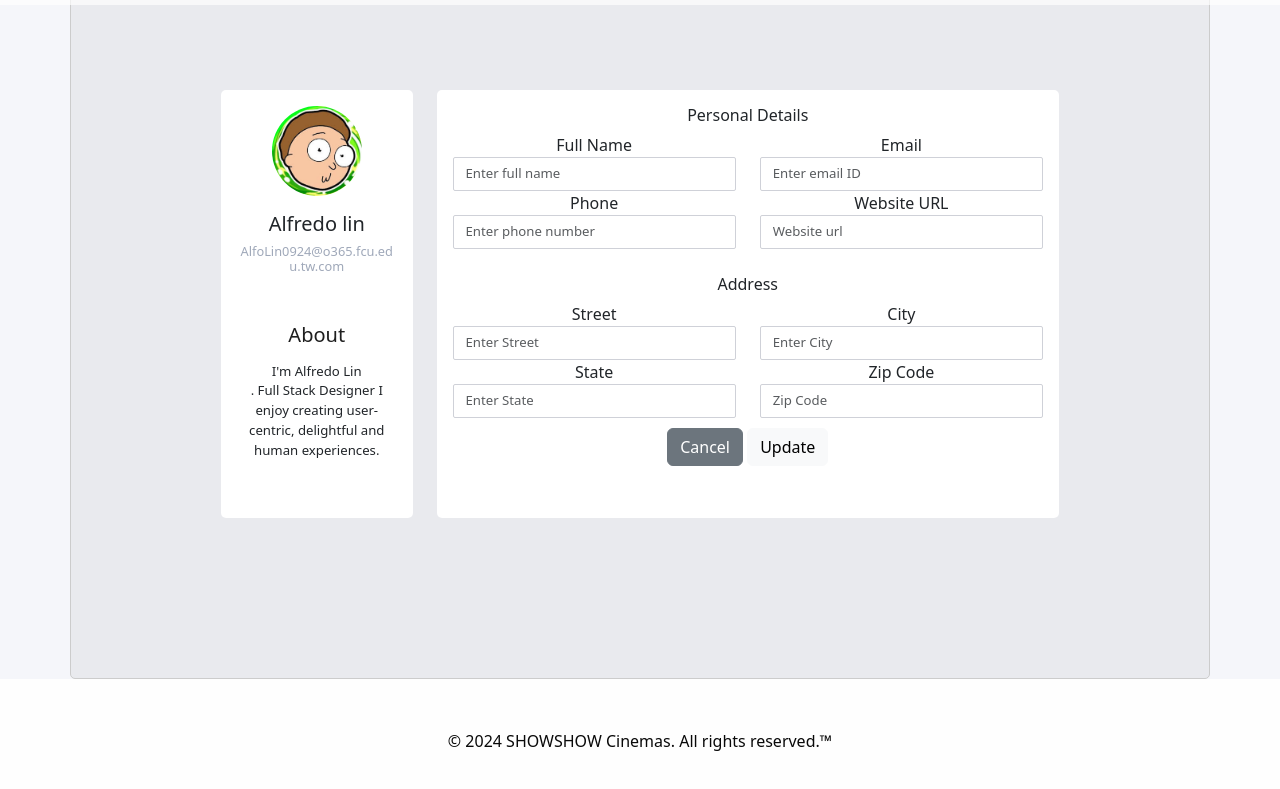
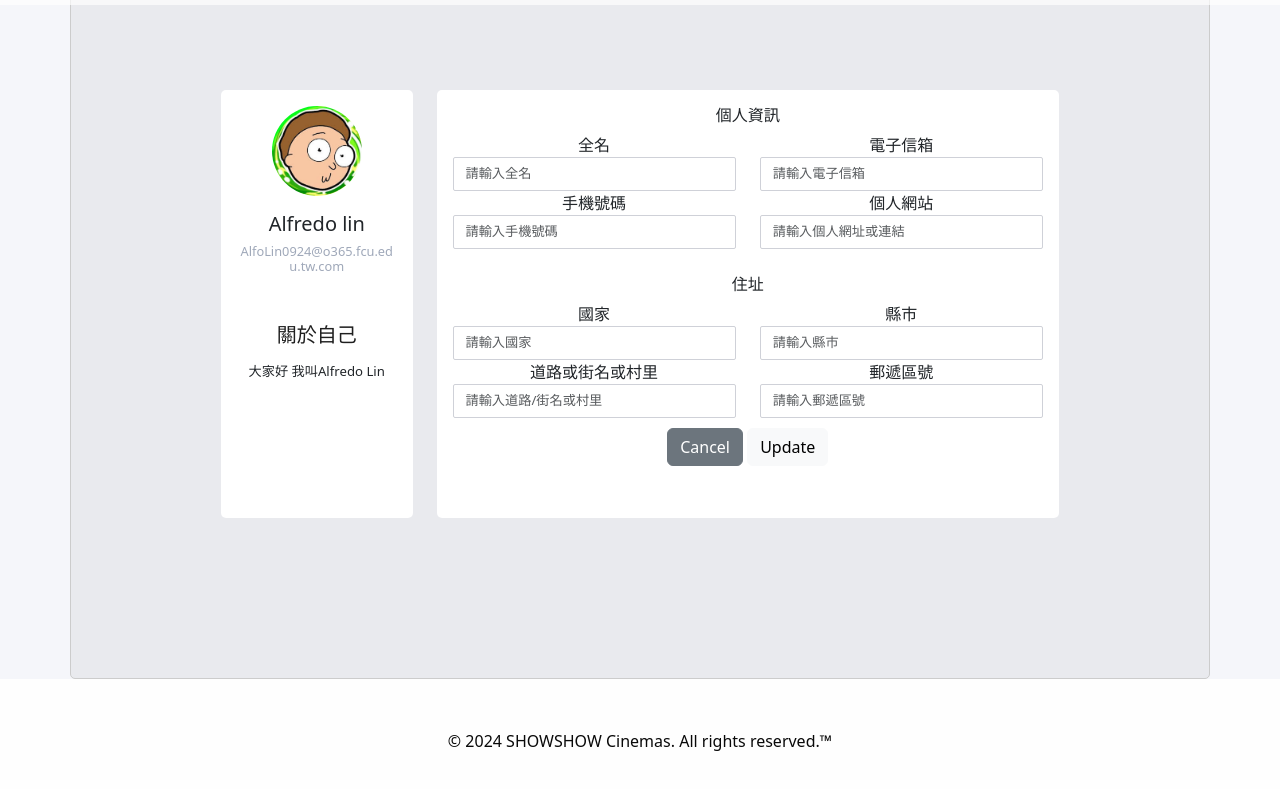
Before and after one commit to alfo0924/ShowShowMoiveBookingWebsite6MEMBP, a plain HTML site: page index.html in a window 1280 px wide. Shown: the part 61-850 px from the top of the page. Drawn offline with nearby package versions, Linux system fonts and the light colour scheme.

Commit message:
v1.3 commit n push

```diff
--- a/index.html
+++ b/index.html
@@ -39,7 +39,7 @@
                         <a class="nav-link active text-black" aria-current="page" href="https://ambitious-moss-06322ef1e.5.azurestaticapps.net/">會員登入</a>
                     </li>
                     <li class="nav-item">
-                        <a class="nav-link active text-black" aria-current="page" href="#">會員專區</a>
+                        <a class="nav-link active text-black" aria-current="page" href="https://gentle-forest-03f252e1e.5.azurestaticapps.net/">會員專區</a>
                     </li>
                     <li class="nav-item">
                         <a class="nav-link active text-black" aria-current="page" href="https://blue-bush-0c591b21e.5.azurestaticapps.net/">電影介紹</a>
@@ -86,8 +86,8 @@
                             <h6 class="user-email">AlfoLin0924@o365.fcu.edu.tw.com</h6>
                         </div>
                         <div class="about">
-                            <h5>About</h5>
-                            <p>I'm Alfredo Lin <br>. Full Stack Designer I enjoy creating user-centric, delightful and human experiences.</p>
+                            <h5>關於自己</h5>
+                            <p>大家好  我叫Alfredo Lin <br> </p>
                         </div>
                     </div>
                 </div>
@@ -98,59 +98,59 @@
                 <div class="card-body">
                     <div class="row gutters">
                         <div class="col-xl-12 col-lg-12 col-md-12 col-sm-12 col-12">
-                            <h6 class="mb-2 text-smoked">Personal Details</h6>
+                            <h6 class="mb-2 text-smoked">個人資訊</h6>
                         </div>
                         <div class="col-xl-6 col-lg-6 col-md-6 col-sm-6 col-12">
                             <div class="form-group">
-                                <label for="fullName">Full Name</label>
-                                <input type="text" class="form-control" id="fullName" placeholder="Enter full name">
+                                <label for="fullName">全名</label>
+                                <input type="text" class="form-control" id="fullName" placeholder="請輸入全名">
                             </div>
                         </div>
                         <div class="col-xl-6 col-lg-6 col-md-6 col-sm-6 col-12">
                             <div class="form-group">
-                                <label for="eMail">Email</label>
-                                <input type="email" class="form-control" id="eMail" placeholder="Enter email ID">
+                                <label for="eMail">電子信箱</label>
+                                <input type="email" class="form-control" id="eMail" placeholder="請輸入電子信箱">
                             </div>
                         </div>
                         <div class="col-xl-6 col-lg-6 col-md-6 col-sm-6 col-12">
                             <div class="form-group">
-                                <label for="phone">Phone</label>
-                                <input type="text" class="form-control" id="phone" placeholder="Enter phone number">
+                                <label for="phone">手機號碼</label>
+                                <input type="text" class="form-control" id="phone" placeholder="請輸入手機號碼">
                             </div>
                         </div>
                         <div class="col-xl-6 col-lg-6 col-md-6 col-sm-6 col-12">
                             <div class="form-group">
-                                <label for="website">Website URL</label>
-                                <input type="url" class="form-control" id="website" placeholder="Website url">
+                                <label for="website">個人網站</label>
+                                <input type="url" class="form-control" id="website" placeholder="請輸入個人網址或連結">
                             </div>
                         </div>
                     </div>
                     <div class="row gutters">
                         <div class="col-xl-12 col-lg-12 col-md-12 col-sm-12 col-12">
-                            <h6 class="mt-3 mb-2 text-smoked">Address</h6>
+                            <h6 class="mt-3 mb-2 text-smoked">住址</h6>
                         </div>
                         <div class="col-xl-6 col-lg-6 col-md-6 col-sm-6 col-12">
                             <div class="form-group">
-                                <label for="Street">Street</label>
-                                <input type="name" class="form-control" id="Street" placeholder="Enter Street">
+                                <label for="sTate">國家</label>
+                                <input type="text" class="form-control" id="sTate" placeholder="請輸入國家">
                             </div>
                         </div>
                         <div class="col-xl-6 col-lg-6 col-md-6 col-sm-6 col-12">
                             <div class="form-group">
-                                <label for="ciTy">City</label>
-                                <input type="name" class="form-control" id="ciTy" placeholder="Enter City">
+                                <label for="ciTy">縣市</label>
+                                <input type="name" class="form-control" id="ciTy" placeholder="請輸入縣市">
                             </div>
                         </div>
                         <div class="col-xl-6 col-lg-6 col-md-6 col-sm-6 col-12">
                             <div class="form-group">
-                                <label for="sTate">State</label>
-                                <input type="text" class="form-control" id="sTate" placeholder="Enter State">
+                                <label for="Street">道路或街名或村里</label>
+                                <input type="name" class="form-control" id="Street" placeholder="請輸入道路/街名或村里">
                             </div>
                         </div>
                         <div class="col-xl-6 col-lg-6 col-md-6 col-sm-6 col-12">
                             <div class="form-group">
-                                <label for="zIp">Zip Code</label>
-                                <input type="text" class="form-control" id="zIp" placeholder="Zip Code">
+                                <label for="zIp">郵遞區號</label>
+                                <input type="text" class="form-control" id="zIp" placeholder="請輸入郵遞區號">
                             </div>
                         </div>
                     </div>
```
